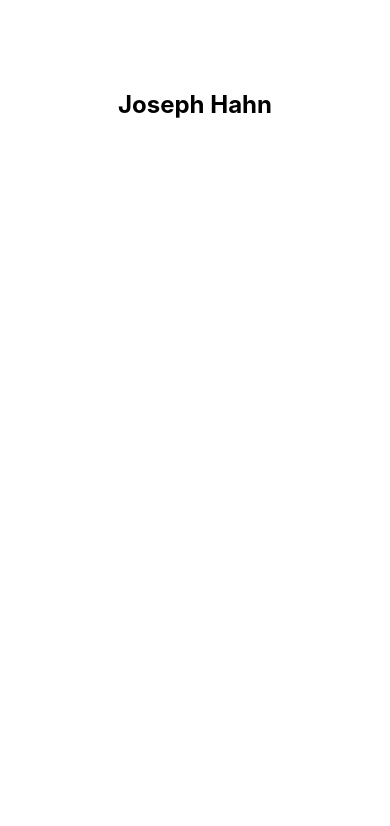
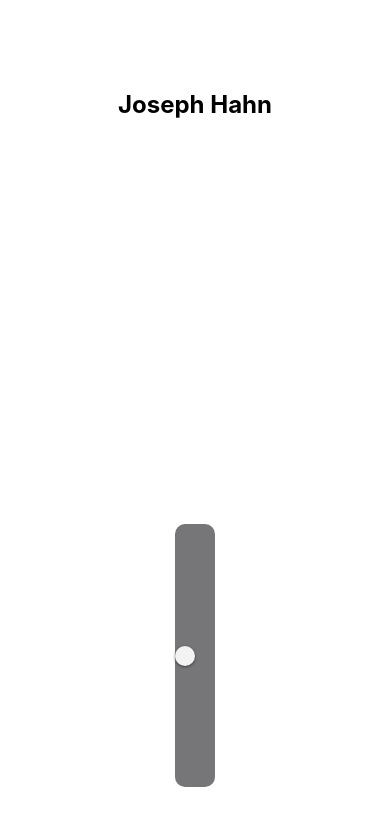
Before and after one commit to arc-menace/JBU-Solar-Power-Mobile-App, a React Native app in the folder jbuPowerUI/: screen / in a window 390 px wide. Shown: the top 826 px of the page. Built offline with nearby package versions, Linux system fonts and the light colour scheme.

Commit message:
Update App.js

```diff
--- a/jbuPowerUI/App.js
+++ b/jbuPowerUI/App.js
@@ -1,20 +1,32 @@
-import React from 'react';
-import { StyleSheet, Text, View } from 'react-native';
+import React, {useState} from 'react';
+import { StyleSheet, Text, View, Switch } from 'react-native';
 
 import Header from "./components/Header";
 
 export default function App() {
+  const [isEnabled, setIsEnabled] = useState(false);
+  const toggleSwitch = () => setIsEnabled(previousState => !previousState);
   return (
     <View style={styles.screen}>
       <Header title="JBU Solar Power" />
       <Text style={styles.text}>Joseph Hahn</Text>
+      <Switch
+        style={styles.screen}
+        trackColor={{ false: "#767577", true: "#81b0ff" }}
+        thumbColor={isEnabled ? "#f5dd4b" : "#f4f3f4"}
+        ios_backgroundColor="#3e3e3e"
+        onValueChange={toggleSwitch}
+        value={isEnabled}
+      />
     </View>
   );
 }
 
 const styles = StyleSheet.create({
   screen: {
-    flex: 1
+    flex: 1,
+    alignItems: "center",
+    justifyContent: "center",
   },
   text: {
     flex: 1,
```
